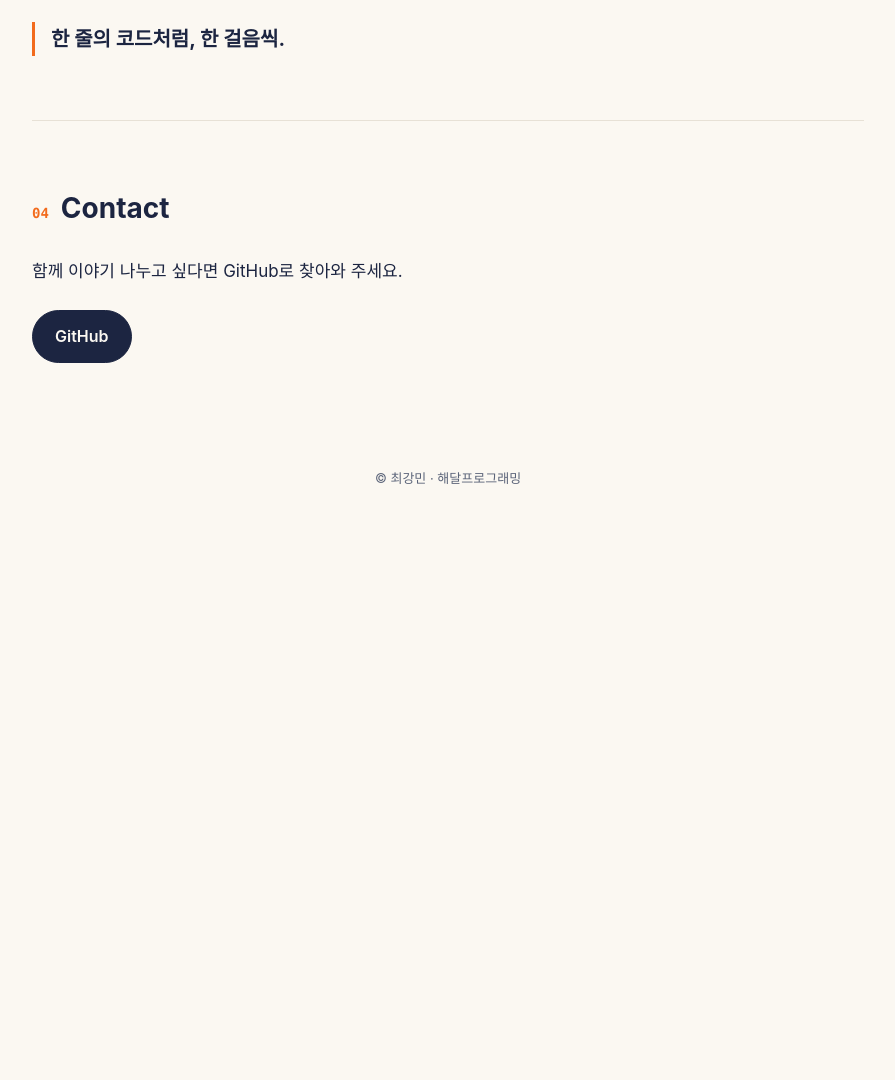
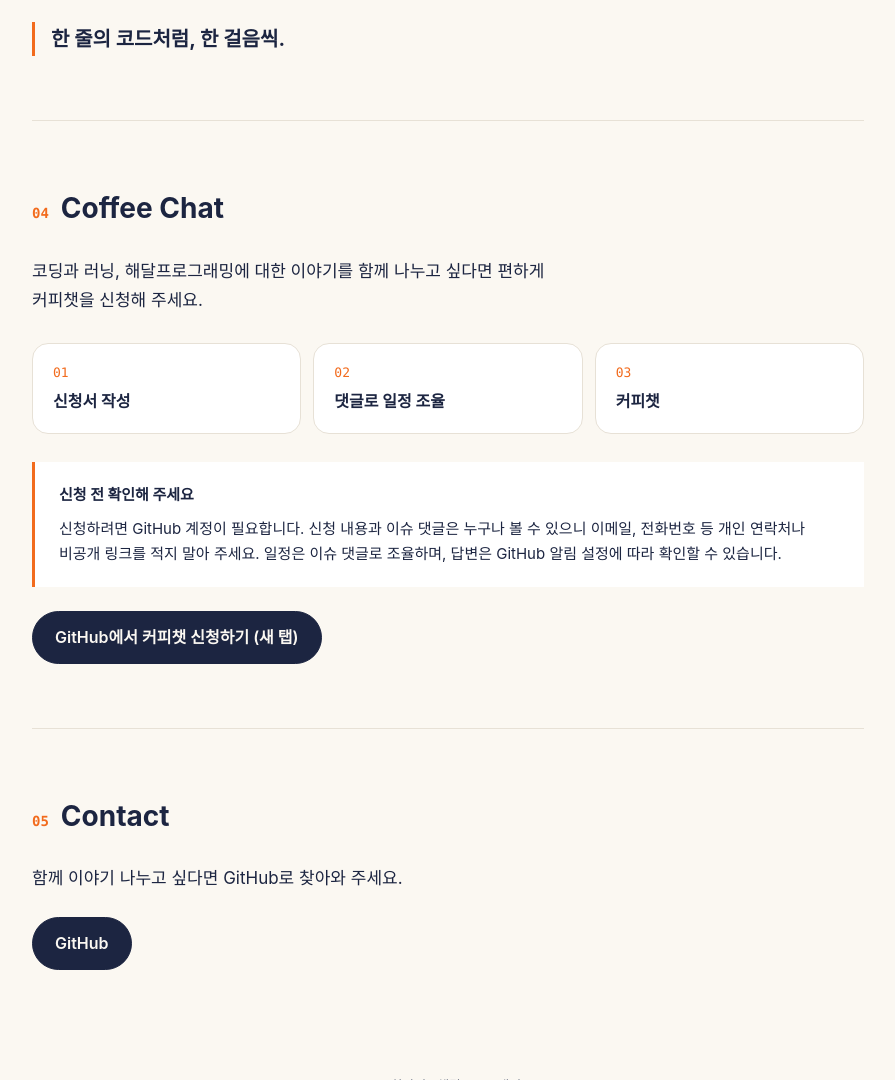
Before and after one commit to ChoiKangM/hello-123, a plain HTML site: page index.html in a window 1280 px wide. Shown: the part 1720-2800 px from the top of the page, without its empty margins (192-1087 px from the left). Before the commit the page ends 2249 px from the top, so only its background shows below. Drawn offline with Linux system fonts and the light colour scheme; a web font is replaced by a local one.

Commit message:
feat: add GitHub-based coffee chat requests
Co-authored-by: Copilot App <223556219+Copilot@users.noreply.github.com>

```diff
--- a/index.html
+++ b/index.html
@@ -16,6 +16,7 @@
       <a href="#about">About</a>
       <a href="#coding">Coding</a>
       <a href="#running">Running</a>
+      <a href="#coffee-chat">커피챗 신청하기</a>
       <a href="#contact">Contact</a>
     </nav>
   </header>
@@ -29,6 +30,7 @@
       <div class="actions">
         <a class="btn primary" href="#coding">만든 것 보기</a>
         <a class="btn" href="#about">나에 대해 알아보기</a>
+        <a class="btn" href="#coffee-chat">커피챗 신청하기</a>
       </div>
       <svg class="route" viewBox="0 0 600 80" aria-hidden="true">
         <path d="M0 60 C 120 10, 200 70, 320 40 S 520 10, 600 30" />
@@ -74,8 +76,30 @@
       <blockquote>한 줄의 코드처럼, 한 걸음씩.</blockquote>
     </section>
 
+    <section id="coffee-chat" class="section">
+      <h2><span class="num">04</span>Coffee Chat</h2>
+      <p class="body">
+        코딩과 러닝, 해달프로그래밍에 대한 이야기를 함께 나누고 싶다면
+        편하게 커피챗을 신청해 주세요.
+      </p>
+      <ol class="chat-steps">
+        <li><span aria-hidden="true">01</span><strong>신청서 작성</strong></li>
+        <li><span aria-hidden="true">02</span><strong>댓글로 일정 조율</strong></li>
+        <li><span aria-hidden="true">03</span><strong>커피챗</strong></li>
+      </ol>
+      <div class="chat-notice">
+        <strong>신청 전 확인해 주세요</strong>
+        <p>
+          신청하려면 GitHub 계정이 필요합니다. 신청 내용과 이슈 댓글은 누구나 볼 수 있으니
+          이메일, 전화번호 등 개인 연락처나 비공개 링크를 적지 말아 주세요.
+          일정은 이슈 댓글로 조율하며, 답변은 GitHub 알림 설정에 따라 확인할 수 있습니다.
+        </p>
+      </div>
+      <a class="btn primary chat-apply" href="https://github.com/ChoiKangM/hello-123/issues/new?template=coffee-chat.yml" target="_blank" rel="noopener noreferrer">GitHub에서 커피챗 신청하기 (새 탭)</a>
+    </section>
+
     <section id="contact" class="section">
-      <h2><span class="num">04</span>Contact</h2>
+      <h2><span class="num">05</span>Contact</h2>
       <p class="body">함께 이야기 나누고 싶다면 GitHub로 찾아와 주세요.</p>
       <a class="btn primary" href="https://github.com/ChoiKangM" target="_blank" rel="noopener">GitHub</a>
     </section>
--- a/styles.css
+++ b/styles.css
@@ -97,7 +97,7 @@ h1 {
   stroke-linecap: round;
 }
 
-.section { padding: 64px 0; border-top: 1px solid var(--line); }
+.section { padding: 64px 0; border-top: 1px solid var(--line); scroll-margin-top: 110px; }
 
 h2 {
   display: flex;
@@ -183,6 +183,42 @@ blockquote {
   font-weight: 700;
 }
 
+.chat-steps {
+  display: grid;
+  grid-template-columns: repeat(3, minmax(0, 1fr));
+  gap: 12px;
+  margin: 28px 0;
+  padding: 0;
+  list-style: none;
+}
+
+.chat-steps li {
+  display: flex;
+  flex-direction: column;
+  gap: 4px;
+  padding: 18px 20px;
+  border: 1px solid var(--line);
+  border-radius: 16px;
+  background: #fff;
+}
+
+.chat-steps span {
+  color: var(--accent);
+  font-family: ui-monospace, SFMono-Regular, Menlo, monospace;
+  font-size: 13px;
+}
+
+.chat-notice {
+  padding: 20px 24px;
+  border-left: 3px solid var(--accent);
+  background: #fff;
+  font-size: 15px;
+}
+
+.chat-notice p { margin: 8px 0 0; }
+
+.chat-apply { margin-top: 24px; }
+
 #contact .btn { margin-top: 24px; }
 
 .footer {
@@ -193,9 +229,13 @@ blockquote {
 }
 
 @media (max-width: 640px) {
-  .nav nav { gap: 12px; }
+  .nav { flex-wrap: wrap; gap: 8px 16px; }
+  .nav nav { flex-wrap: wrap; gap: 8px 12px; }
   .hero { padding: 64px 0 40px; }
   .grid { grid-template-columns: 1fr; gap: 24px; }
+  .section { scroll-margin-top: 136px; }
+  .chat-steps { grid-template-columns: 1fr; }
+  .chat-steps li { flex-direction: row; align-items: baseline; gap: 12px; }
 }
 
 @media (prefers-reduced-motion: reduce) {
```
Also changed, not shown: 2 other files.
